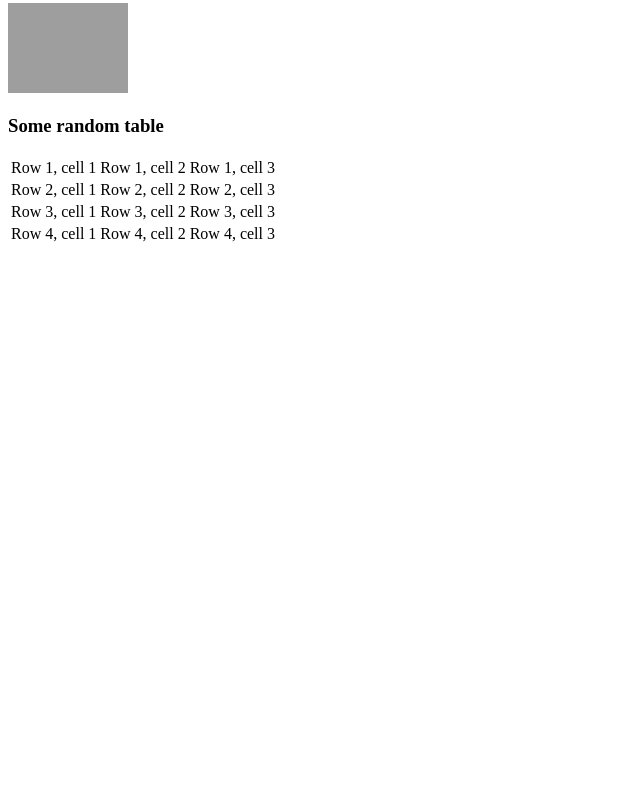
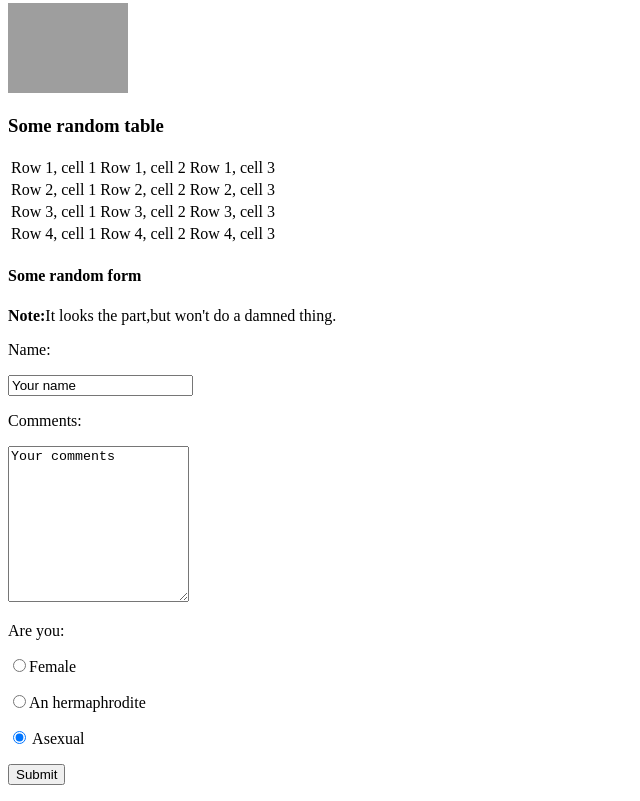
Before and after one commit to happystar2019/learning, a plain HTML site: page 1.html in a window 1280 px wide. Shown: the part 310-1111 px from the top of the page, without its empty margins (0-640 px from the left). Before the commit the page ends 800 px from the top, so only its background shows below. Drawn offline with Linux system fonts and the light colour scheme; grey boxes are pictures that could not be loaded.

Commit message:
add form

```diff
--- a/1.html
+++ b/1.html
@@ -40,5 +40,18 @@
       <td>Row 4, cell 3</td>
   </tr>
 </Table>
+<h4>Some random form</h4>
+<p><strong>Note:</strong>It looks the part,but won't do a damned thing.</p>
+<form action="somescript.php"method="post">
+<p>Name:</p>
+<p><input name="name"value="Your name"></p>
+<p>Comments:</p>
+<p><textarea rows="10" cols="20" name="comments">Your comments</textarea></p>
+<p>Are you:</p>
+<p><input type="radio" name="areyou" value=" female">Female</p>
+<p><input type="radio" name="areyou" value="hermaphrodite">An hermaphrodite</p>
+<p><input type="radio" name="areyou" value="asexual" checked> Asexual</p>
+<p><input type="submit"></p>
+</form>
 </body>
 </html>
```
